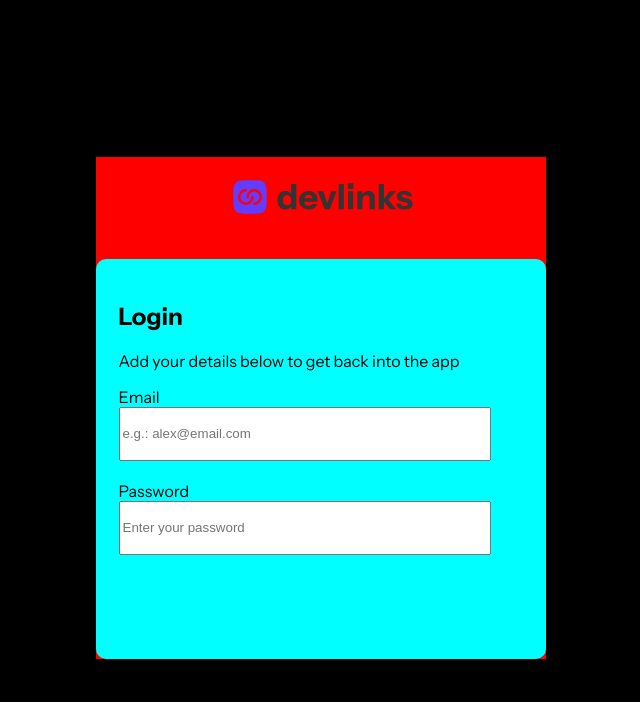
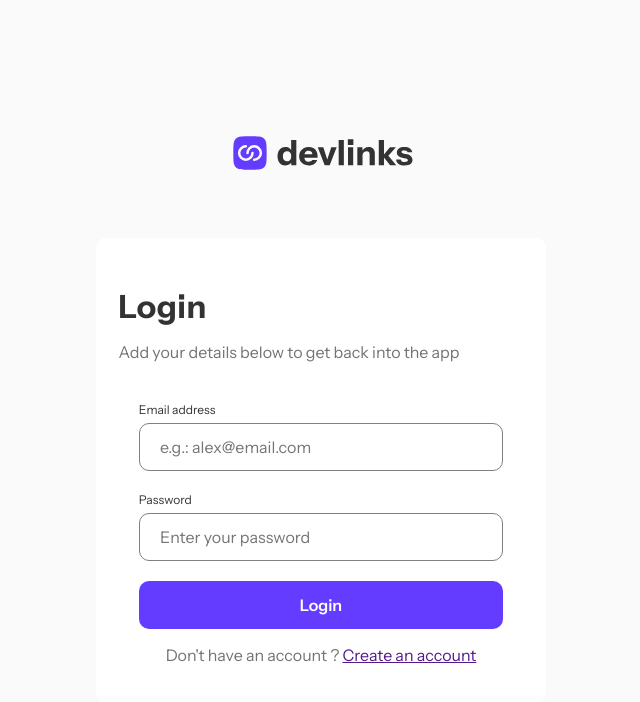
Before and after one commit to theZackD/link-sharing-app-zack-d, a React (Vite) app: page / in a window 1280 px wide. Shown: the top 702 px of the page, without its empty margins (319-959 px from the left). Built offline with nearby package versions, Linux system fonts and the light colour scheme.

Commit message:
login page done and styles

```diff
--- a/src/Login.css
+++ b/src/Login.css
@@ -9,7 +9,7 @@
 .container {
     display: flex;
     flex-direction: column;
-    background-color: red;
+    background-color: #FAFAFA;
     min-height: 60vh;
     min-width: 450px;
     width: 35vw;
@@ -19,13 +19,14 @@
     display: grid;
     height: 10vmin;
     place-items: center;
-    margin-bottom: 5%;
+    margin-bottom: 10%;
+
 }
 
 .Log-container {
     display: flex;
     flex-direction: column;
-    background-color: aqua;
+    background-color: white;
     min-height: 50vmin;
     border-radius: 10px;
     box-sizing: border-box;
@@ -35,6 +36,9 @@
 form {
     display: flex;
     flex-direction: column;
+    align-items: center;
+}
 
-
+#createacc {
+    text-align: center;
 }
--- a/src/Login.tsx
+++ b/src/Login.tsx
@@ -1,4 +1,5 @@
 import LogoLarge from './assets/images/logo-devlinks-large.svg'
+import EmailIcon from './assets/images/icon-email.svg'
 import './Login.css'
 import './components.css'
 
@@ -11,14 +12,16 @@
         <div className="Log-container">
           <div className='title'>
               <h2>Login</h2>
-              <p>Add your details below to get back into the app</p>
+              <p id='description'>Add your details below to get back into the app</p>
           </div>
           <form action="#">
-              <label htmlFor="Email">Email</label>
-              <input type="text" name='Email' placeholder='e.g.: alex@email.com' />
+              <label htmlFor="Email">Email address</label>
+              <input type="text" name='Email' placeholder={`e.g.: alex@email.com`} />
               <label htmlFor="Password">Password</label>
               <input type="text" name='Password' placeholder='Enter your password' />
+              <button>Login</button>
           </form>
+          <p id='createacc'>Don't have an account ? <a href="">Create an account</a></p>
         </div>
     </div>
   )
--- a/src/components.css
+++ b/src/components.css
@@ -1,5 +1,54 @@
+
+@import url('https://fonts.googleapis.com/css2?family=Instrument+Sans:wght@400;600;700&display=swap');
+
 input {
     height: 48px;
     width: 90%;
     margin-bottom: 5%;
+    border-radius: 10px;
+    border: 1px solid gray;
+    padding: 5%;
+    box-sizing: border-box;
+    font-family: 'Instrument Sans', sans-serif;
+    letter-spacing: 0px;
+    font-size: 16px;
+
 }
+
+p{
+    color: #737373;
+    font-size: 16px;
+}
+
+label {
+    font-size: 12px;
+    margin-bottom: 1.5%;
+    box-sizing: border-box;
+    align-self: flex-start;
+    margin-left: 5%;
+    color: #333333;
+}
+
+h2 {
+    font-size: 32px;
+    color: #333333;
+    letter-spacing: 0.5px;
+    margin-bottom: 0;
+}
+
+button {
+    box-sizing: border-box;
+    width: 90%;
+    height: 48px;
+    border-radius: 10px;
+    border: none;
+    background-color: #633CFF;
+    color: white;
+    font-family: 'Instrument Sans', sans-serif;
+    font-size: 16px;
+    font-weight: 600;
+}
+
+#description {
+    margin-bottom: 10%;
+}
--- a/src/index.css
+++ b/src/index.css
@@ -1,5 +1,5 @@
 body {
-    background-color: black;
+    background-color: #FAFAFA;
     display: flex;
     min-height: 100vh;
     justify-content: center;
```
